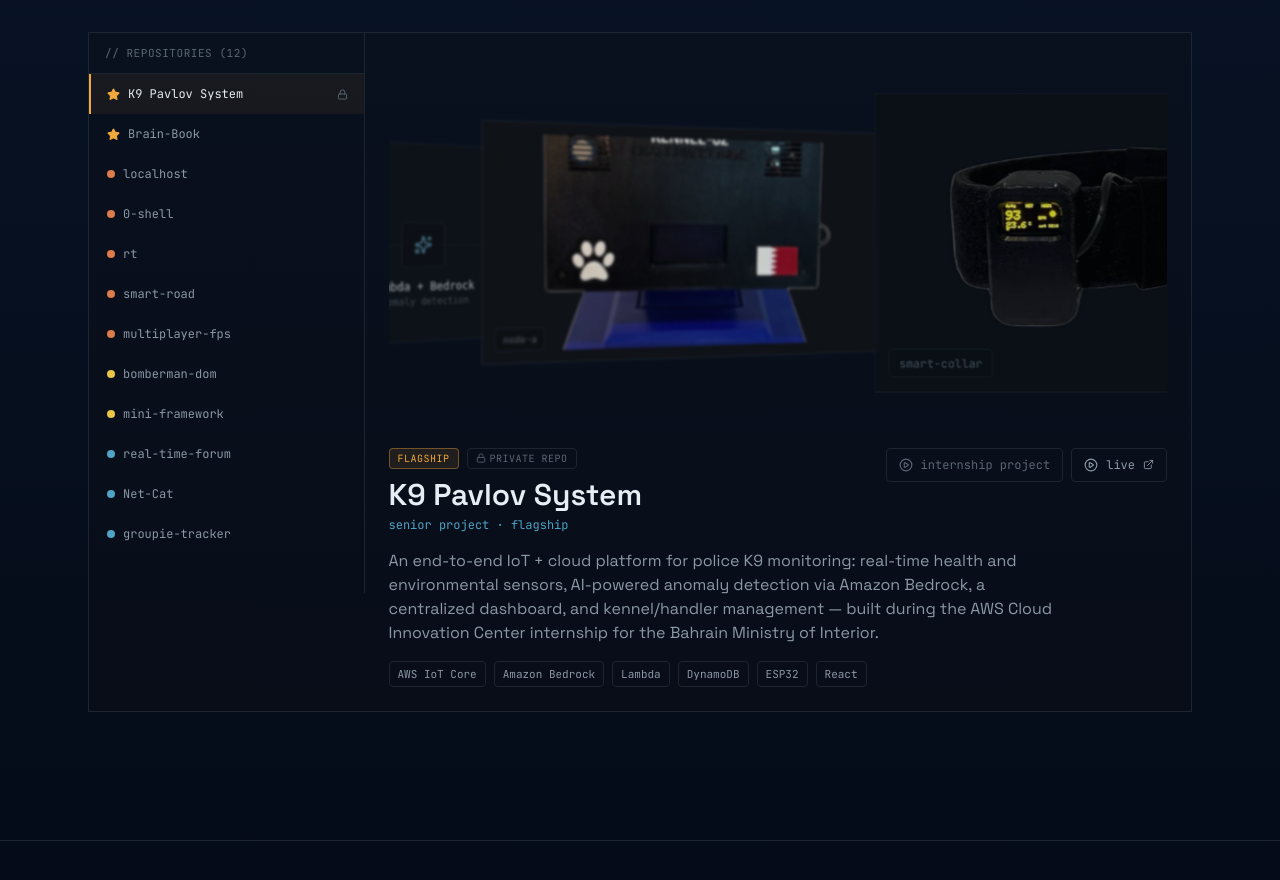
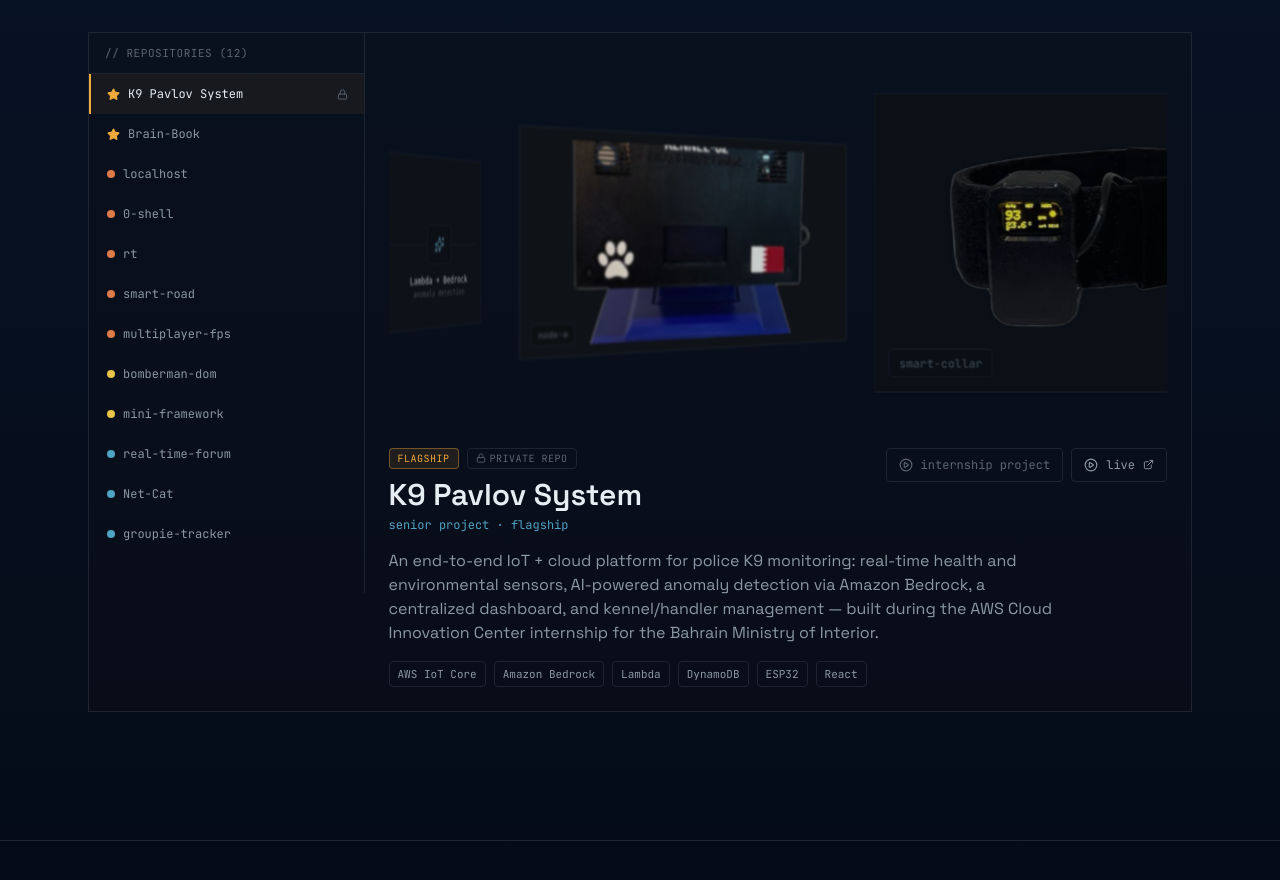
Before and after one commit to Alasmawi/portfolio, a React (Vite) app: page / in a window 1280 px wide. Shown: the part 2880-3760 px from the top of the page. Built offline with nearby package versions, Linux system fonts and the light colour scheme.

Commit message:
fix: enhance CoverflowGallery rotation and depth for better visual effect

```diff
--- a/src/components/ui/CoverflowGallery.jsx
+++ b/src/components/ui/CoverflowGallery.jsx
@@ -62,9 +62,9 @@ export default function CoverflowGallery({ items = [] }) {
         loop
         slidesPerView="auto"
         coverflowEffect={{
-          rotate: 20,
+          rotate: 35,
           stretch: 0,
-          depth: 150,
+          depth: 260,
           modifier: 1,
           slideShadows: false,
         }}
```
